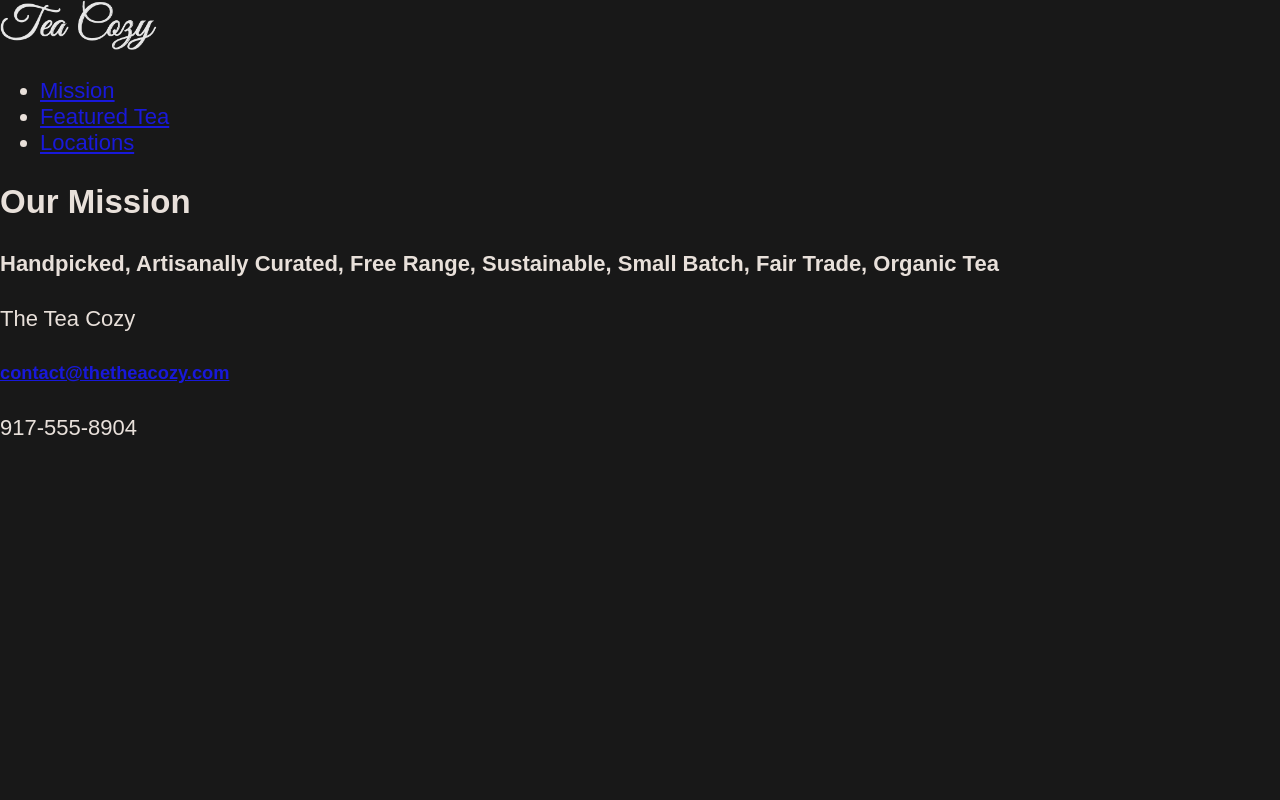
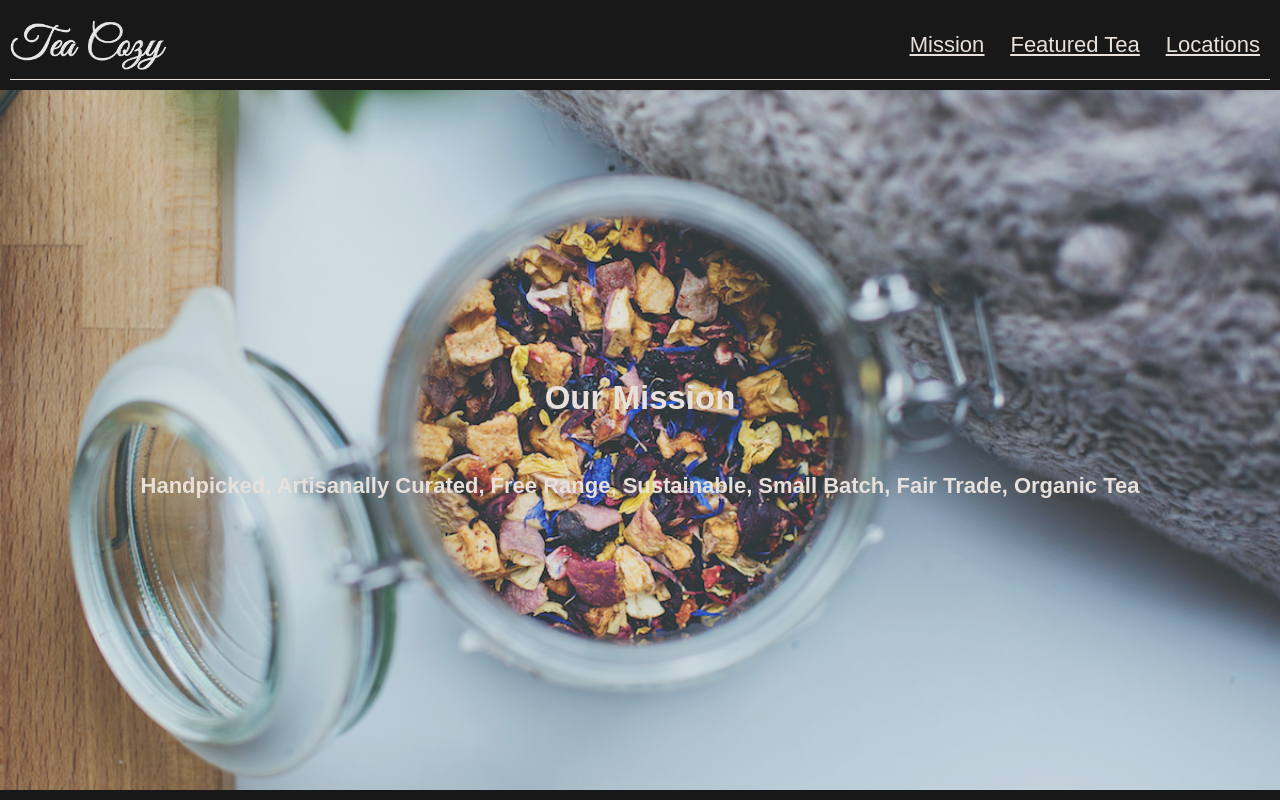
Before and after one commit to cerve86/Codeacademy, a plain HTML site: page Tea_Cozy/index.html in a window 1280 px wide. Shown: the top 800 px of the page. Drawn offline with Linux system fonts and the light colour scheme.

Commit message:
Fixed navigation line

```diff
--- a/Tea_Cozy/index.html
+++ b/Tea_Cozy/index.html
@@ -11,13 +11,11 @@
 
     <div class="navigation">
         <img src="./resources/img/img-tea-cozy-logo.png" alt="tea Company Logo">
-        <div class="navLinks">
             <ul>
                 <li> <a href="#">Mission</a></li>
                 <li> <a href="#">Featured Tea</a></li>
                 <li> <a href="#">Locations</a></li>
             </ul>
-        </div>
     </div>
     <div class="jumboContainer">
         <h2>Our Mission</h2>
--- a/Tea_Cozy/resources/css/styles.css
+++ b/Tea_Cozy/resources/css/styles.css
@@ -6,12 +6,41 @@ html, body{
     color: seashell;
     background-color: black;
     opacity: 0.9;
+    text-align: center;
 }
 
 .navigation{
-    margin: 0 auto;
+    margin: 10px 10px;
+    display: flex;
+    max-height: 69px;
+    align-items: center;
+    justify-content: space-between;
+    border-bottom: 1px solid seashell;
 }
 
 .navigation img{
     height: 50px;
 }
+
+.navigation li{
+    list-style: none;
+    display: inline-block;
+    text-decoration: underline;
+    padding: 10px;
+}
+
+.navigation li a{
+    color:seashell;
+}
+
+.jumboContainer{
+    display: flex;
+    height: 700px;
+    width: 100%;
+    flex-direction: column;
+    align-items: center;
+    justify-content: center;
+    background-image: url('../img/img-mission-background.jpg');
+    background-position: center;
+    background-size: cover;
+}
```
